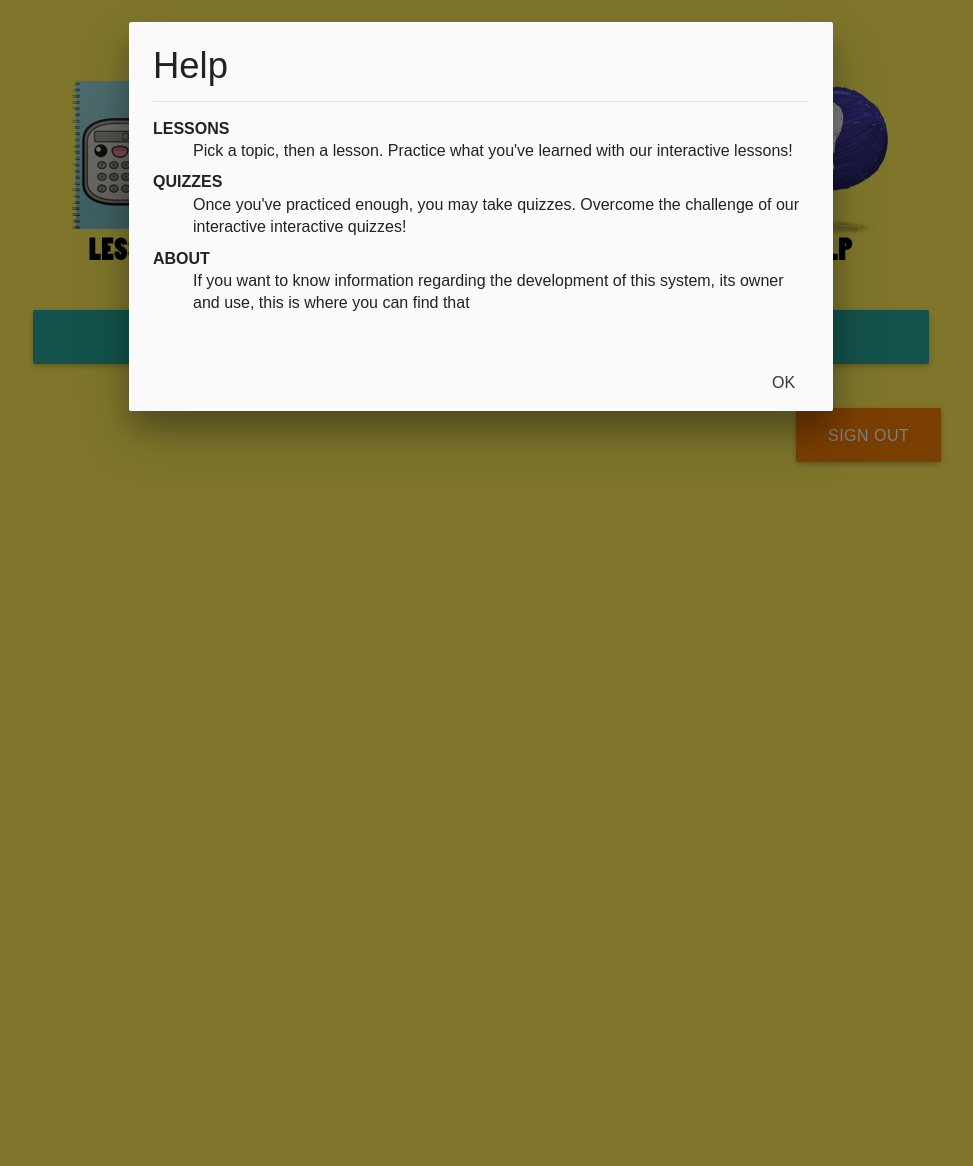
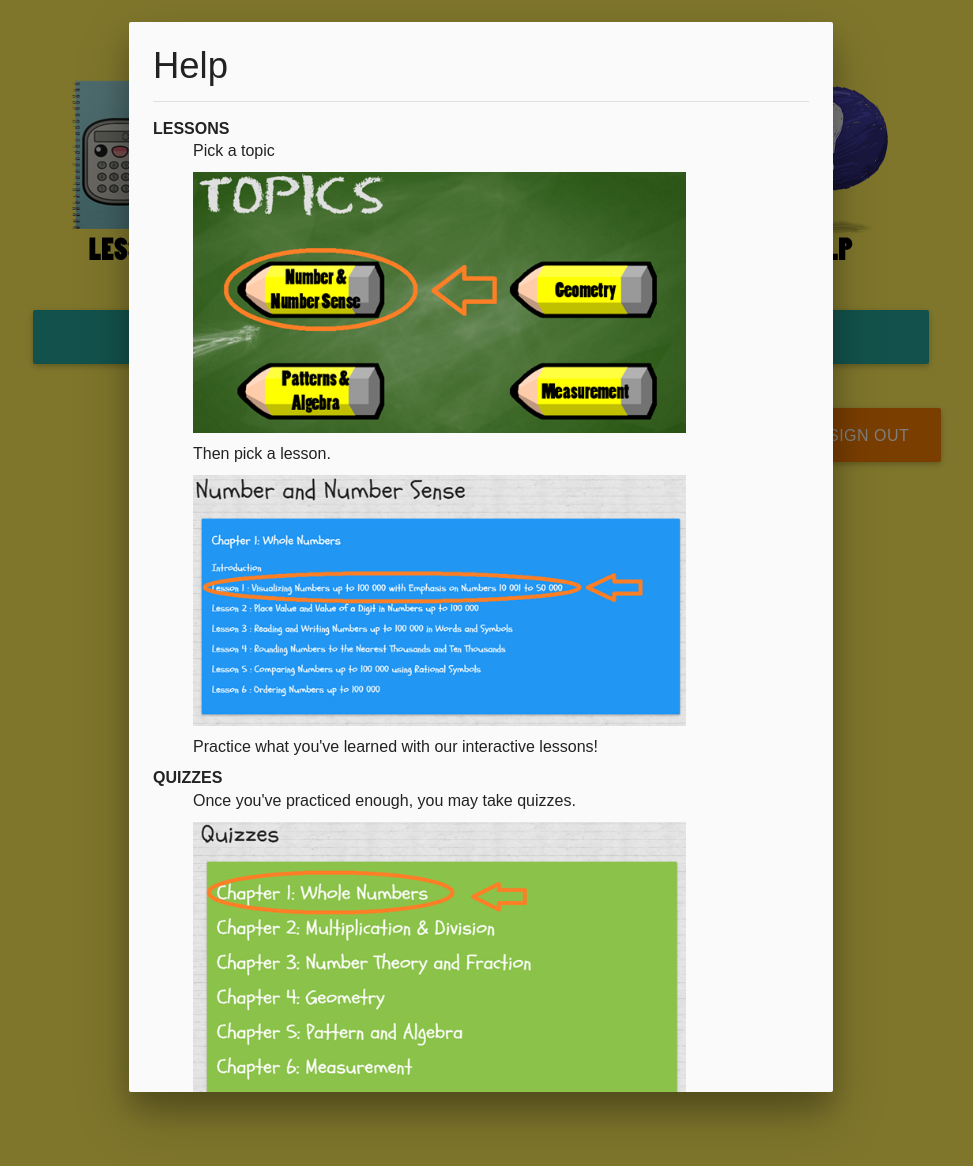
Before and after one commit to whathejoe/lms-m4g4, a PHP site: page /pages/main_menu.php in a window 1280 px wide, after a click that opens the changed part. Shown: the part 131-1297 px from the top of the page, without its empty margins (159-1132 px from the left). Run offline with PHP 8.4, Linux system fonts and the light colour scheme; the visitor is signed in with stand-in values (Sample User, id 1); data that the repository does not hold is empty.

Commit message:
Update Help modal

```diff
--- a/css/main.css
+++ b/css/main.css
@@ -212,6 +212,13 @@ footer {
 
 footer img {
     width: 100%;
+}
+
+#help_modal img {
+    display: block;
+    width: 80%;
+    margin-top: 10px;
+    margin-bottom: 10px;
 }
 
 /* ----------------- MAIN MENU -----------------*/
--- a/pages/main_menu.php
+++ b/pages/main_menu.php
@@ -110,9 +110,18 @@ session_start();
                     <div class="divider"></div>
                     <dl>
                         <dt>LESSONS</dt>
-                        <dd>Pick a topic, then a lesson. Practice what you've learned with our interactive lessons!</dd>
+
+                        <dd>Pick a topic
+                            <img src="../img/help_1.png">
+                            Then pick a lesson.
+                            <img src="../img/help_2.png">
+                            Practice what you've learned with our interactive lessons!
+                        </dd>
                         <dt>QUIZZES</dt>
-                        <dd>Once you've practiced enough, you may take quizzes. Overcome the challenge of our interactive interactive quizzes!</dd>
+                        <dd>Once you've practiced enough, you may take quizzes.
+                            <img src="../img/help_3.png">
+                            Overcome the challenge of our interactive quizzes!
+                        </dd>
                         <dt>ABOUT</dt>
                         <dd>If you want to know information regarding the development of this system, its owner and use, this is where you can find that</dd>
                     </dl>
```
